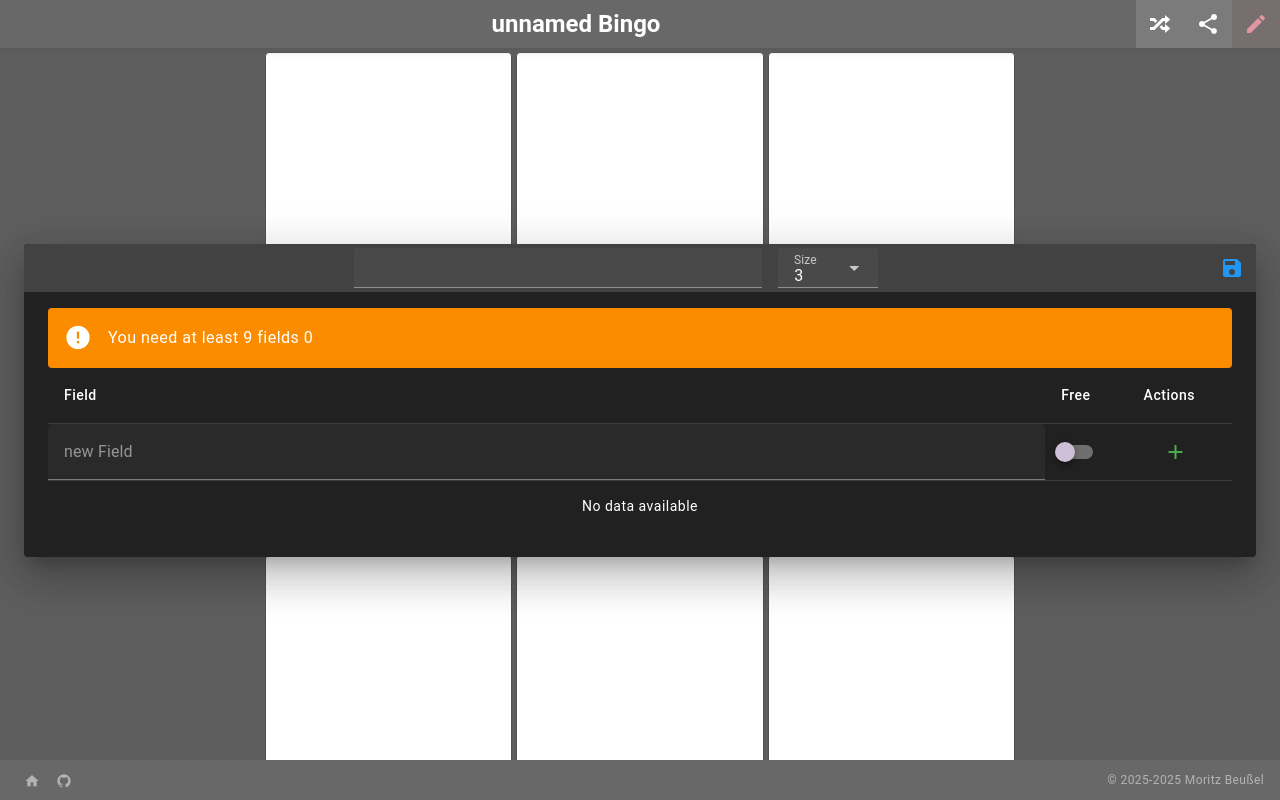
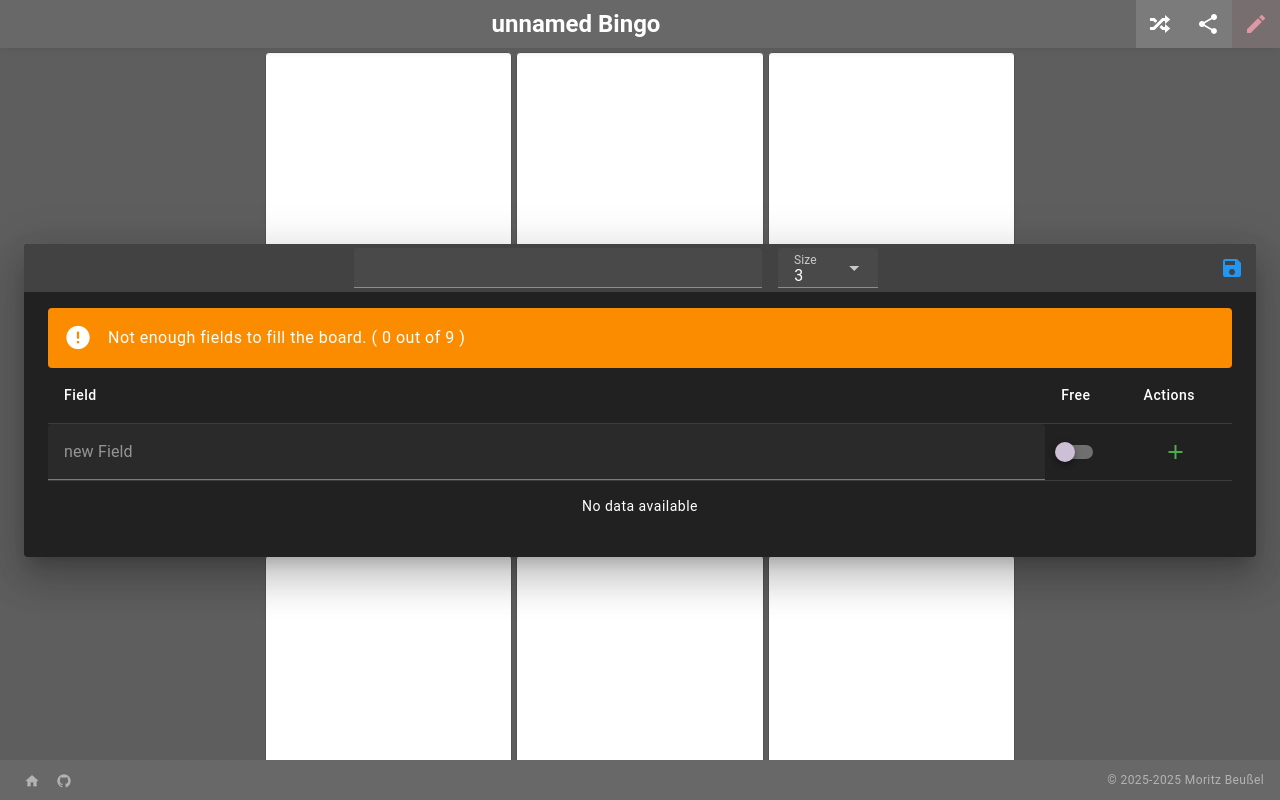
Before and after one commit to Deamon-Kid/Bingo, a Vue app: page / in a window 1280 px wide. Both pictures are taken after a click on the button 1256 px from the left and 24 px from the top of the page. Built offline with nearby package versions, Linux system fonts and the light colour scheme.

Commit message:
improved warning + allow 7x7 bingos

```diff
--- a/src/components/EditDialog.vue
+++ b/src/components/EditDialog.vue
@@ -19,7 +19,7 @@
 						<template #append>
 							<v-select
 								v-model="data.size"
-								:items="[3, 5]"
+								:items="[3, 5, 7]"
 								label="Size"
 								hide-details
 								density="compact"
@@ -42,8 +42,16 @@
 			</v-card-title>
 			<v-card-text>
 				<v-alert v-if="!valid" type="warning">
-					You need at least {{ data.size * data.size }} fields
-					{{ data.fields.length }}
+					Not enough fields to fill the board. (
+					{{ data.fields.filter((f) => !f.free).length }}
+					out of
+					<template v-if="data.fields.some((f) => f.free)">
+						{{ data.size ** 2 - 1 }}
+					</template>
+					<template v-else>
+						{{ data.size ** 2 }}
+					</template>
+					)
 				</v-alert>
 				<v-data-table
 					:items="data.fields"
```
